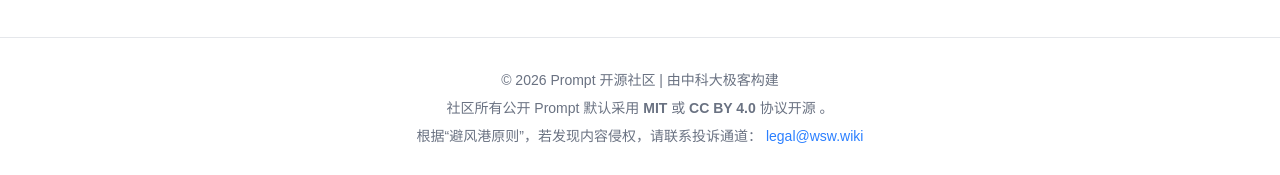
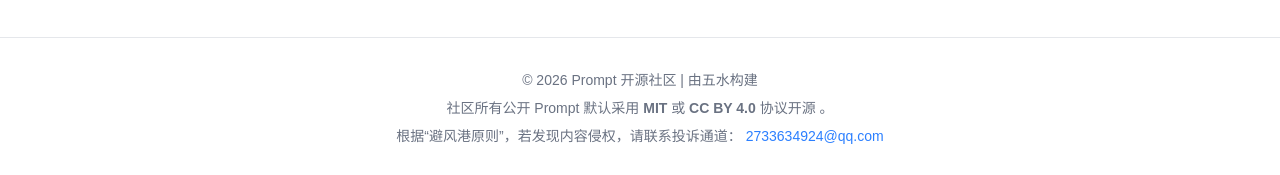
Before and after one commit to prompt-community/prompt-community, a Next.js app: page /prompt/1 in a window 1280 px wide. Shown: the part 622-797 px from the top of the page. Built offline with nearby package versions, Linux system fonts and the light colour scheme; no server answers; the database is empty.

Commit message:
修改页脚

```diff
--- a/src/components/Footer.tsx
+++ b/src/components/Footer.tsx
@@ -3,7 +3,7 @@ export default function Footer() {
     <footer className="bg-white border-t border-gray-200 mt-8">
       <div className="max-w-7xl mx-auto py-8 px-4 sm:px-6 lg:px-8 flex flex-col items-center justify-center text-sm text-gray-500 text-center">
         <p className="mb-2 font-medium">
-          © {new Date().getFullYear()} Prompt 开源社区 | 由中科大极客构建
+          © {new Date().getFullYear()} Prompt 开源社区 | 由五水构建
         </p>
         <p className="mb-2">
           社区所有公开 Prompt 默认采用 <strong>MIT</strong> 或 <strong>CC BY 4.0</strong> 协议开源 。
@@ -11,7 +11,7 @@ export default function Footer() {
         <p>
           根据“避风港原则”，若发现内容侵权，请联系投诉通道：
           <a href="mailto:legal@wsw.wiki" className="text-blue-500 hover:underline ml-1">
-            legal@wsw.wiki
+            2733634924@qq.com
           </a>
         </p>
       </div>
```
